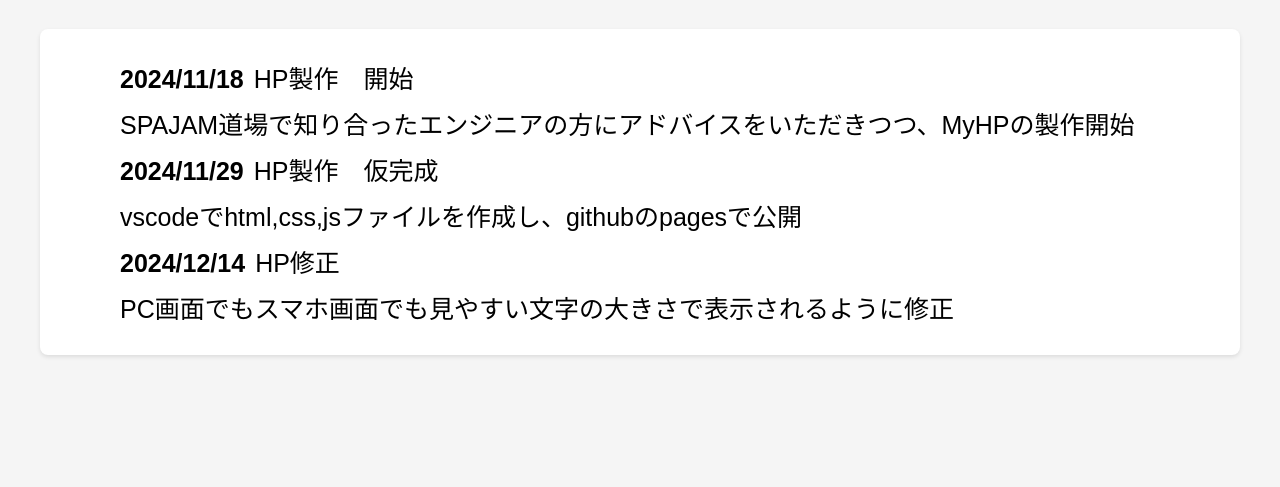
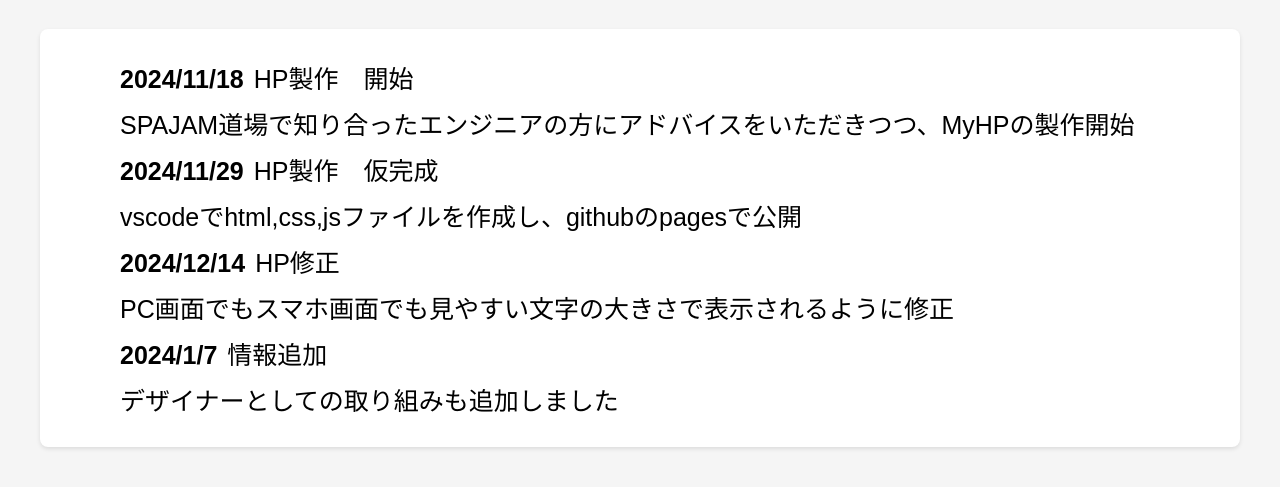
Before and after one commit to SolaIntegral/mypage2.github.io, a plain HTML site: page p3.html in a window 1280 px wide. Shown: the part 201-688 px from the top of the page. Drawn offline with nearby package versions, Linux system fonts and the light colour scheme.

Commit message:
Update p3.html

```diff
--- a/p3.html
+++ b/p3.html
@@ -22,6 +22,8 @@
             <li>vscodeでhtml,css,jsファイルを作成し、githubのpagesで公開</li>
             <li><strong>2024/12/14</strong>HP修正</li>
             <li>PC画面でもスマホ画面でも見やすい文字の大きさで表示されるように修正</li>
+            <li><strong>2024/1/7</strong>情報追加</li>
+            <li>デザイナーとしての取り組みも追加しました</li>
         </ul>
     </div>
 
```
